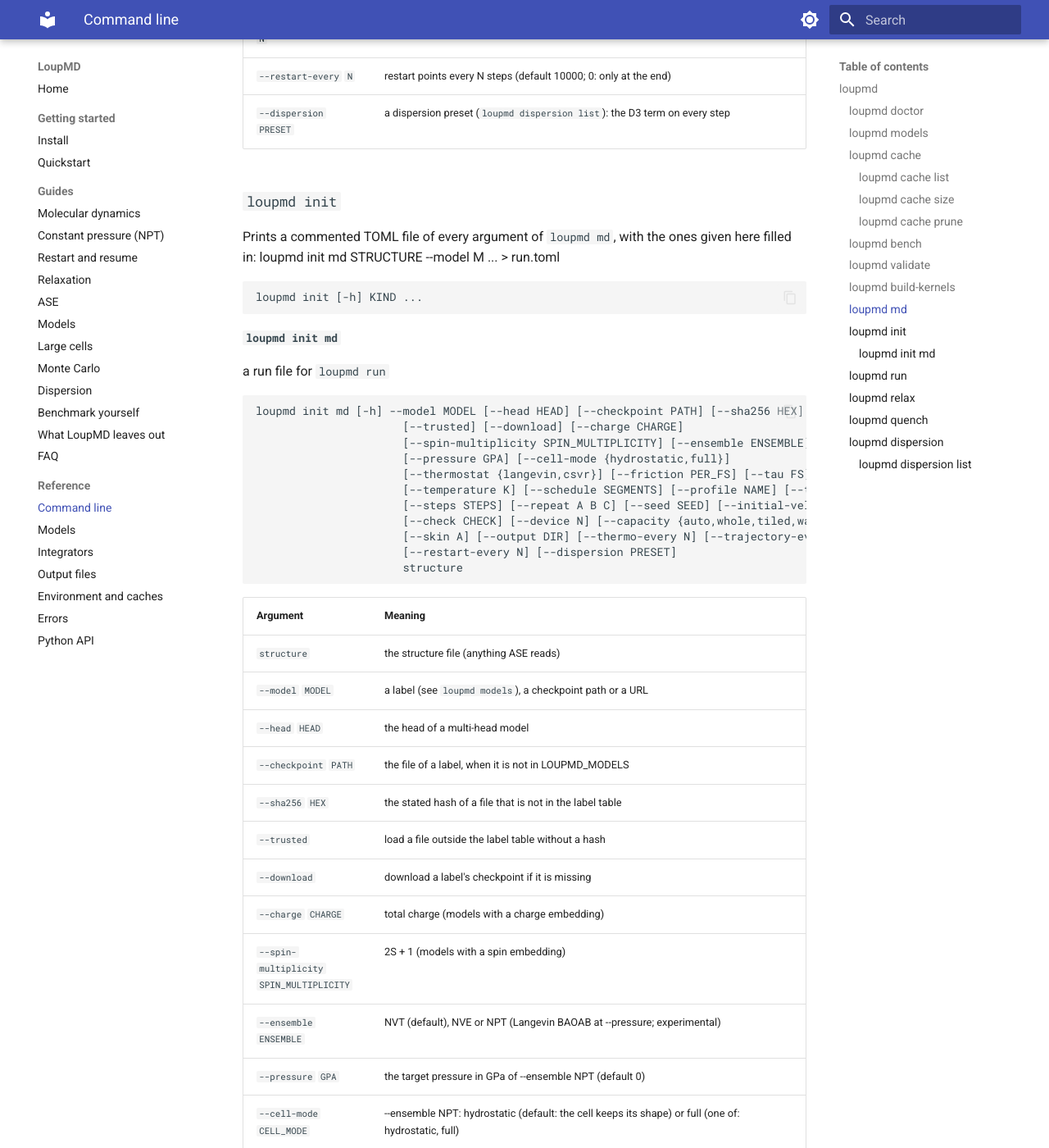
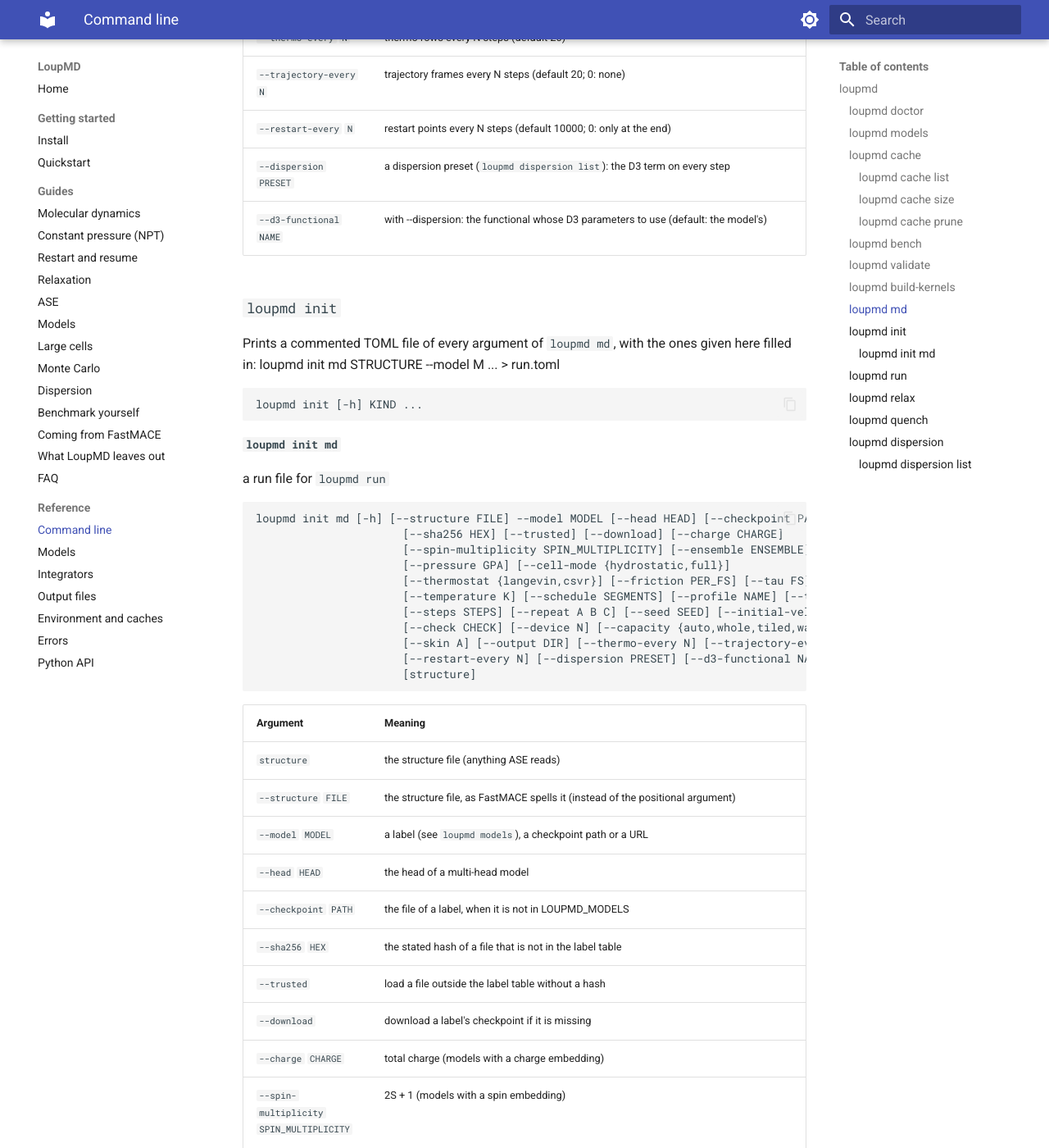
Before and after one commit to FZWINGEL-UBT/LoupMD, an MkDocs documentation site: the page built from docs/reference/cli.md, in a window 1280 px wide and 1400 px high, scrolled down 7743 px. Shown: the whole window at 82% size. Built offline with MkDocs 1.6.1 and Material for MkDocs 9.7.7, drawn with Linux system fonts in a browser that asks for light colours; some of the changed text lies outside the part shown.

Commit message:
S7-T02: Coming from FastMACE, tested on FastMACE's quickstart
docs/guide/from-fastmace.md lists the changes a FastMACE script needs: the import line and command, `loupmd init
md`, the ASE and output imports, the refused arguments, CSVR from rest, the directory, model and cache variables,
restarts that are not interchangeable, and what reads differently (report, plan dict, doctor).
tests/cpu/test_from_fastmace.py runs FastMACE's quickstart with exactly those changes on the fake engine.

To keep FastMACE's spellings where LoupMD has the feature: `loupmd md --structure FILE` (beside the positional),
`--d3-functional NAME` with `--dispersion`, and `schedule = "NAME"` (a profile's schedule alone) in run files and
`lm.md`.

Co-Authored-By: Claude Opus 5.5 <noreply@anthropic.com>

````diff
--- a/docs/reference/cli.md
+++ b/docs/reference/cli.md
@@ -179,21 +179,23 @@ loupmd build-kernels [-h] [--checkpoint PATH] [--sha256 HEX] [--trusted] [--arch
 Molecular dynamics on a structure with a MACE model. Writes thermo rows, a trajectory, a restart and metadata.json into the output directory and prints a one-screen report.
 
 ```text
-loupmd md [-h] --model MODEL [--head HEAD] [--checkpoint PATH] [--sha256 HEX] [--trusted]
-                 [--download] [--charge CHARGE] [--spin-multiplicity SPIN_MULTIPLICITY]
-                 [--ensemble ENSEMBLE] [--pressure GPA] [--cell-mode {hydrostatic,full}]
-                 [--thermostat {langevin,csvr}] [--friction PER_FS] [--tau FS] [--temperature K]
-                 [--schedule SEGMENTS] [--profile NAME] [--timestep FS] [--steps STEPS]
-                 [--repeat A B C] [--seed SEED] [--initial-velocities HOW] [--check CHECK]
-                 [--device N] [--capacity {auto,whole,tiled,wavefront}] [--skin A] [--output DIR]
+loupmd md [-h] [--structure FILE] --model MODEL [--head HEAD] [--checkpoint PATH]
+                 [--sha256 HEX] [--trusted] [--download] [--charge CHARGE]
+                 [--spin-multiplicity SPIN_MULTIPLICITY] [--ensemble ENSEMBLE] [--pressure GPA]
+                 [--cell-mode {hydrostatic,full}] [--thermostat {langevin,csvr}]
+                 [--friction PER_FS] [--tau FS] [--temperature K] [--schedule SEGMENTS]
+                 [--profile NAME] [--timestep FS] [--steps STEPS] [--repeat A B C] [--seed SEED]
+                 [--initial-velocities HOW] [--check CHECK] [--device N]
+                 [--capacity {auto,whole,tiled,wavefront}] [--skin A] [--output DIR]
                  [--thermo-every N] [--trajectory-every N] [--restart-every N]
-                 [--dispersion PRESET]
-                 structure
+                 [--dispersion PRESET] [--d3-functional NAME]
+                 [structure]
 ```
 
 | Argument | Meaning |
 | --- | --- |
 | `structure` | the structure file (anything ASE reads) |
+| `--structure` `FILE` | the structure file, as FastMACE spells it (instead of the positional argument) |
 | `--model` `MODEL` | a label (see `loupmd models`), a checkpoint path or a URL |
 | `--head` `HEAD` | the head of a multi-head model |
 | `--checkpoint` `PATH` | the file of a label, when it is not in LOUPMD_MODELS |
@@ -225,6 +227,7 @@ loupmd md [-h] --model MODEL [--head HEAD] [--checkpoint PATH] [--sha256 HEX] [-
 | `--trajectory-every` `N` | trajectory frames every N steps (default 20; 0: none) |
 | `--restart-every` `N` | restart points every N steps (default 10000; 0: only at the end) |
 | `--dispersion` `PRESET` | a dispersion preset (`loupmd dispersion list`): the D3 term on every step |
+| `--d3-functional` `NAME` | with --dispersion: the functional whose D3 parameters to use (default: the model's) |
 
 ### `loupmd init`
 
@@ -239,8 +242,8 @@ loupmd init [-h] KIND ...
 a run file for `loupmd run`
 
 ```text
-loupmd init md [-h] --model MODEL [--head HEAD] [--checkpoint PATH] [--sha256 HEX]
-                      [--trusted] [--download] [--charge CHARGE]
+loupmd init md [-h] [--structure FILE] --model MODEL [--head HEAD] [--checkpoint PATH]
+                      [--sha256 HEX] [--trusted] [--download] [--charge CHARGE]
                       [--spin-multiplicity SPIN_MULTIPLICITY] [--ensemble ENSEMBLE]
                       [--pressure GPA] [--cell-mode {hydrostatic,full}]
                       [--thermostat {langevin,csvr}] [--friction PER_FS] [--tau FS]
@@ -248,13 +251,14 @@ loupmd init md [-h] --model MODEL [--head HEAD] [--checkpoint PATH] [--sha256 HE
                       [--steps STEPS] [--repeat A B C] [--seed SEED] [--initial-velocities HOW]
                       [--check CHECK] [--device N] [--capacity {auto,whole,tiled,wavefront}]
                       [--skin A] [--output DIR] [--thermo-every N] [--trajectory-every N]
-                      [--restart-every N] [--dispersion PRESET]
-                      structure
+                      [--restart-every N] [--dispersion PRESET] [--d3-functional NAME]
+                      [structure]
 ```
 
 | Argument | Meaning |
 | --- | --- |
 | `structure` | the structure file (anything ASE reads) |
+| `--structure` `FILE` | the structure file, as FastMACE spells it (instead of the positional argument) |
 | `--model` `MODEL` | a label (see `loupmd models`), a checkpoint path or a URL |
 | `--head` `HEAD` | the head of a multi-head model |
 | `--checkpoint` `PATH` | the file of a label, when it is not in LOUPMD_MODELS |
@@ -286,6 +290,7 @@ loupmd init md [-h] --model MODEL [--head HEAD] [--checkpoint PATH] [--sha256 HE
 | `--trajectory-every` `N` | trajectory frames every N steps (default 20; 0: none) |
 | `--restart-every` `N` | restart points every N steps (default 10000; 0: only at the end) |
 | `--dispersion` `PRESET` | a dispersion preset (`loupmd dispersion list`): the D3 term on every step |
+| `--d3-functional` `NAME` | with --dispersion: the functional whose D3 parameters to use (default: the model's) |
 
 ### `loupmd run`
 
--- a/mkdocs.yml
+++ b/mkdocs.yml
@@ -80,6 +80,7 @@ nav:
       - Monte Carlo: guide/monte-carlo.md
       - Dispersion: guide/dispersion.md
       - Benchmark yourself: guide/benchmark.md
+      - Coming from FastMACE: guide/from-fastmace.md
       - What LoupMD leaves out: guide/not-in-loupmd.md
       - FAQ: faq.md
   - Reference:
````
Also changed, not shown: docs/guide/from-fastmace.md (added, +64 -0 lines), docs/index.md (+2 -2 lines), 4 other files.
